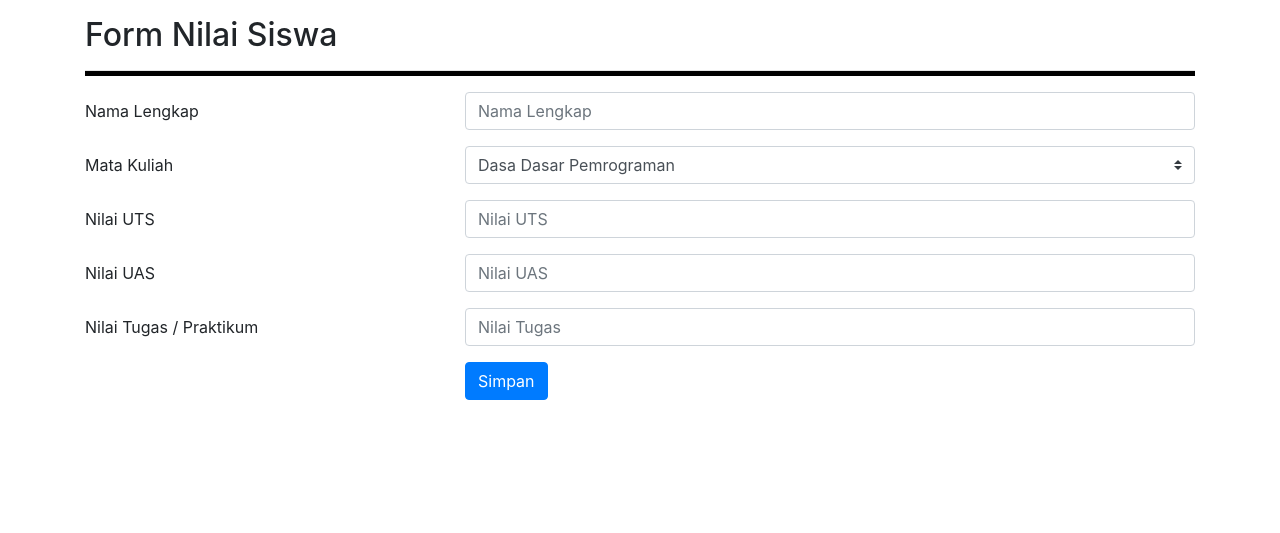
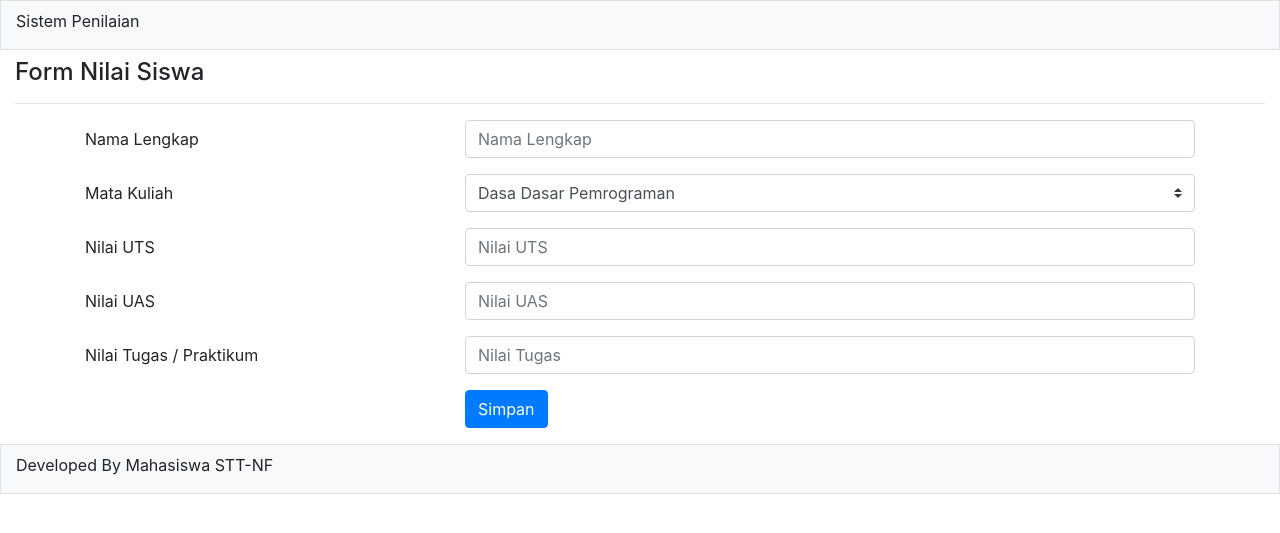
Before and after one commit to Web-Pro-STT-NF/web-pro-II-AdityaMufidMusyaffa-TI01, a PHP site: page /form_nilai.php in a window 1280 px wide. Shown: the top 533 px of the page. Run offline with PHP 8.4, Linux system fonts and the light colour scheme.

Commit message:
Add header and footer bootstrap

```diff
--- a/praktikum_2/1_get/form_nilai.php
+++ b/praktikum_2/1_get/form_nilai.php
@@ -5,15 +5,26 @@
   <meta http-equiv="X-UA-Compatible" content="IE=edge">
   <meta name="viewport" content="width=device-width, initial-scale=1.0">
   <link rel="stylesheet" href="https://stackpath.bootstrapcdn.com/bootstrap/4.1.3/css/bootstrap.min.css">
-  <link rel="stylesheet" href="https://maxcdn.bootstrapcdn.com/font-awesome/4.7.0/css/font-awesome.min.css">
-
   <title>Form nilai</title>
 </head>
 <body>
-<div class="container mt-3">
-<legend><h2>Form Nilai Siswa</h2></legend>
-<hr style="border-bottom: 5px solid black;">
+  <div class="container-fluid">
+    <div class="row">
+      <div class="col-12 bg-light pt-2 border border-2">
+        <p>Sistem Penilaian</p>
+      </div>
+    </div>
+    <div class="row">
+      <div class="col-12">
+        <h4 class="pt-2">Form Nilai Siswa</h4>
+        <hr>
+      </div>
+    </div>
+  </div>
 
+  <div class="container">
+    <div class="row">
+      <div class="col-12">
         <form action="" method="GET">
           <div class="form-group row">
             <label class="col-4 col-form-label" for="nama">Nama Lengkap</label>
@@ -55,6 +66,8 @@
             </div>
           </div>
         </form>
+      </div>
+    </div>
 
   <?php if(isset($_GET['submit'])) :
     $nama = $_GET['nama'];
@@ -85,5 +98,14 @@
   </table>
   <?php endif ?>
   </div>
+
+  <div class="container-fluid">
+    <div class="row">
+      <div class="col-12 bg-light pt-2 border border-2">
+        <p>Developed By Mahasiswa STT-NF</p>
+      </div>
+    </div>
+  </div>
+  <script src="https://cdnjs.cloudflare.com/ajax/libs/bootstrap/5.0.1/js/bootstrap.min.js" integrity="sha512-EKWWs1ZcA2ZY9lbLISPz8aGR2+L7JVYqBAYTq5AXgBkSjRSuQEGqWx8R1zAX16KdXPaCjOCaKE8MCpU0wcHlHA==" crossorigin="anonymous" referrerpolicy="no-referrer"></script>
 </body>
 </html>
```
Lines whose indentation alone changed are shown as unchanged.
